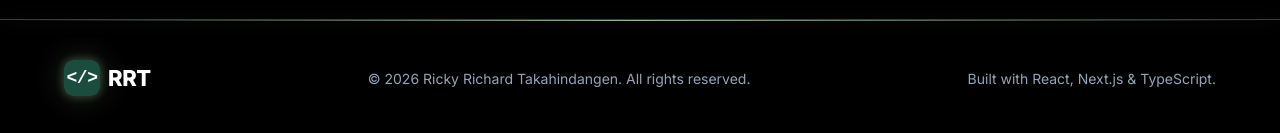
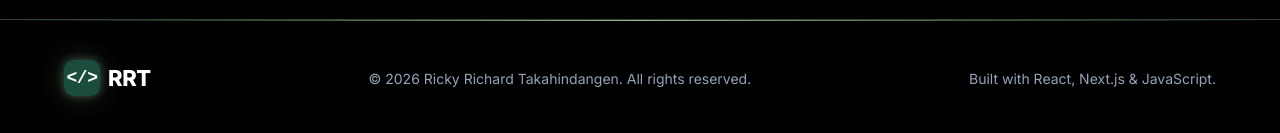
Before and after one commit to rickyrichard26/personal-portfolio, a Next.js app: page / in a window 1280 px wide. Shown: the part 6932-7065 px from the top of the page. Built offline with nearby package versions, Linux system fonts and the light colour scheme.

Commit message:
Update page.js

```diff
--- a/app/page.js
+++ b/app/page.js
@@ -1766,7 +1766,7 @@ export default function PortfolioPage() {
                         <span>RRT</span>
                     </div>
                     <p>© {new Date().getFullYear()} Ricky Richard Takahindangen. All rights reserved.</p>
-                    <p className="footer-tech">Built with React, Next.js &amp; TypeScript.</p>
+                    <p className="footer-tech">Built with React, Next.js &amp; JavaScript.</p>
                 </div>
             </footer>
         </div>
```
